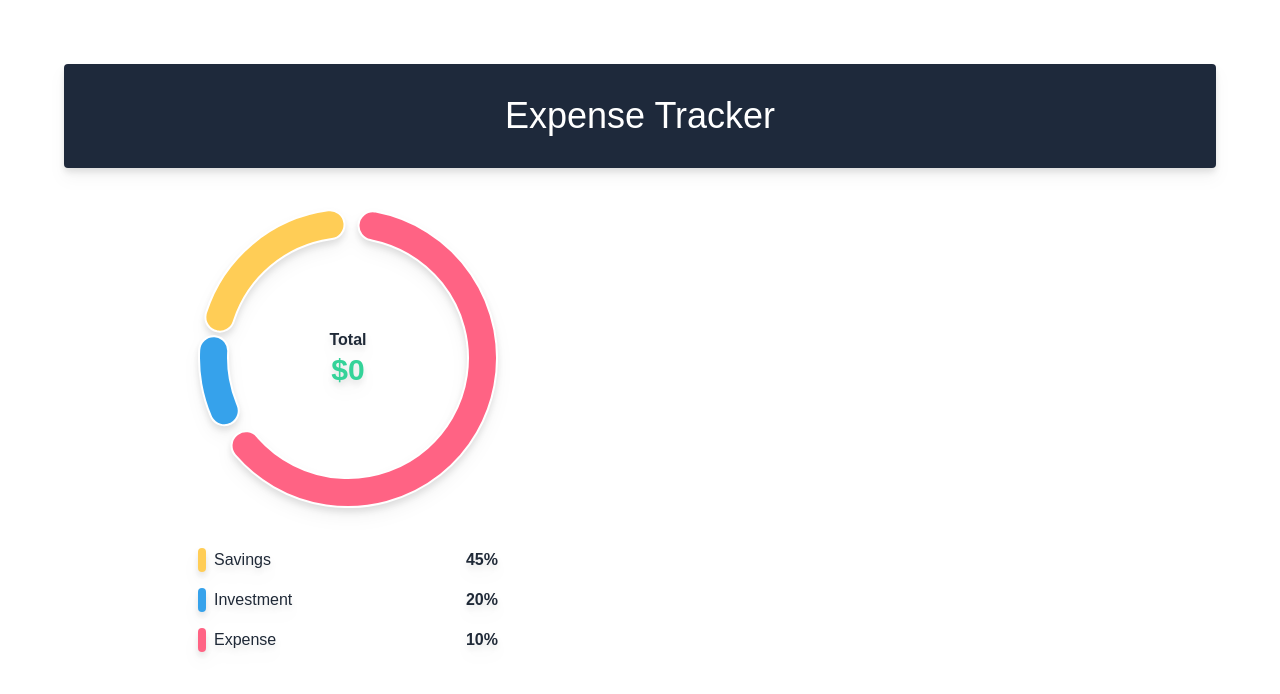
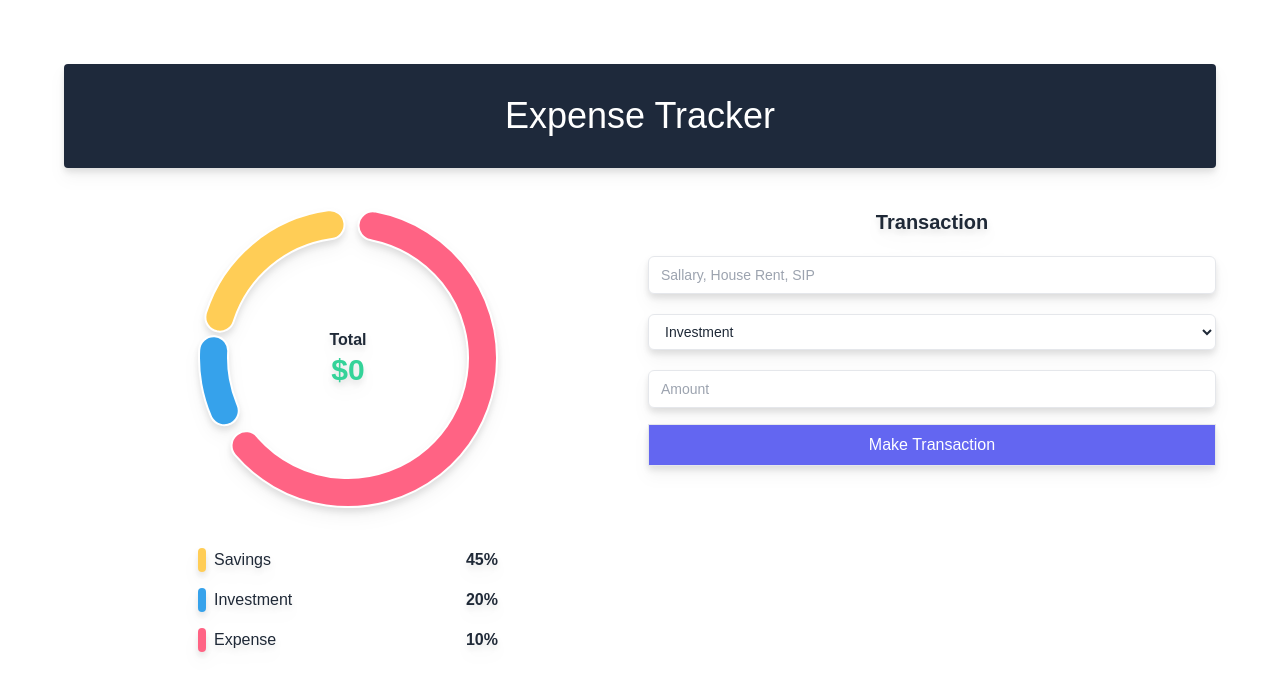
Before and after one commit to carolinepedasil/Expense-Tracker, a React (Create React App) app in the folder client/: page / in a window 1280 px wide. Shown: the top 694 px of the page. Built offline with nearby package versions, Linux system fonts and the light colour scheme.

Commit message:
Form Component

```diff
--- a/client/package.json
+++ b/client/package.json
@@ -10,6 +10,7 @@
     "react": "^18.2.0",
     "react-chartjs-2": "^5.2.0",
     "react-dom": "^18.2.0",
+    "react-hook-form": "^7.43.5",
     "react-scripts": "5.0.1",
     "web-vitals": "^2.1.4"
   },
--- a/client/src/App.css
+++ b/client/src/App.css
@@ -36,3 +36,7 @@
   margin-left: auto;
   margin-right: auto;
 }
+
+.form-input {
+  @apply mt-1 block w-full py-2 px-3 border border-gray-200 bg-white rounded-md focus:outline-none focus:ring-indigo-500 sm:text-sm
+}
--- a/client/src/App.js
+++ b/client/src/App.js
@@ -1,5 +1,6 @@
 import './App.css';
 import Graph from './components/Graph';
+import Form from './components/Form';
 
 function App() {
   return (
@@ -9,6 +10,7 @@
 
         <div className="grid md:grid-cols-2 gap-4">
           <Graph></Graph>
+          <Form></Form>
         </div>
       </div>
     </div>
--- /dev/null
+++ b/client/src/components/Form.js
@@ -0,0 +1,35 @@
+import React from 'react'
+import { useForm } from 'react-hook-form';
+
+export default function Form() {
+
+    const { register, handleSubmit, resetField } = useForm();
+
+    const onSubmit = (data) => {
+        console.log(data);
+    }
+
+    return (
+        <div classname='form max-w-sm mx-auto w-96'>
+            <h1 className='font-bold pb-4 text-xl'>Transaction</h1>
+            <form id='form' onSubmit={handleSubmit(onSubmit)}>
+                <div className='grid gap-4'>
+                    <div className='input-group'>
+                        <input type='text' {...register('name')} placeholder='Sallary, House Rent, SIP' className='form-input'></input>
+                    </div>
+                    <select className='form-input' {...register('type')}>
+                        <option value='Investment' defaultValue>Investment</option>
+                        <option value='Expense'>Expense</option>
+                        <option value='Savings'>Savings</option>
+                    </select>
+                    <div className='input-group'>
+                        <input type='text' {...register('amount')} placeholder='Amount' className='form-input'></input>
+                    </div>
+                    <div className='submit-btn'>
+                        <button className='border py-2 text-white bg-indigo-500 w-full'>Make Transaction</button>
+                    </div>
+                </div>
+            </form>
+        </div>
+    )
+}
```
